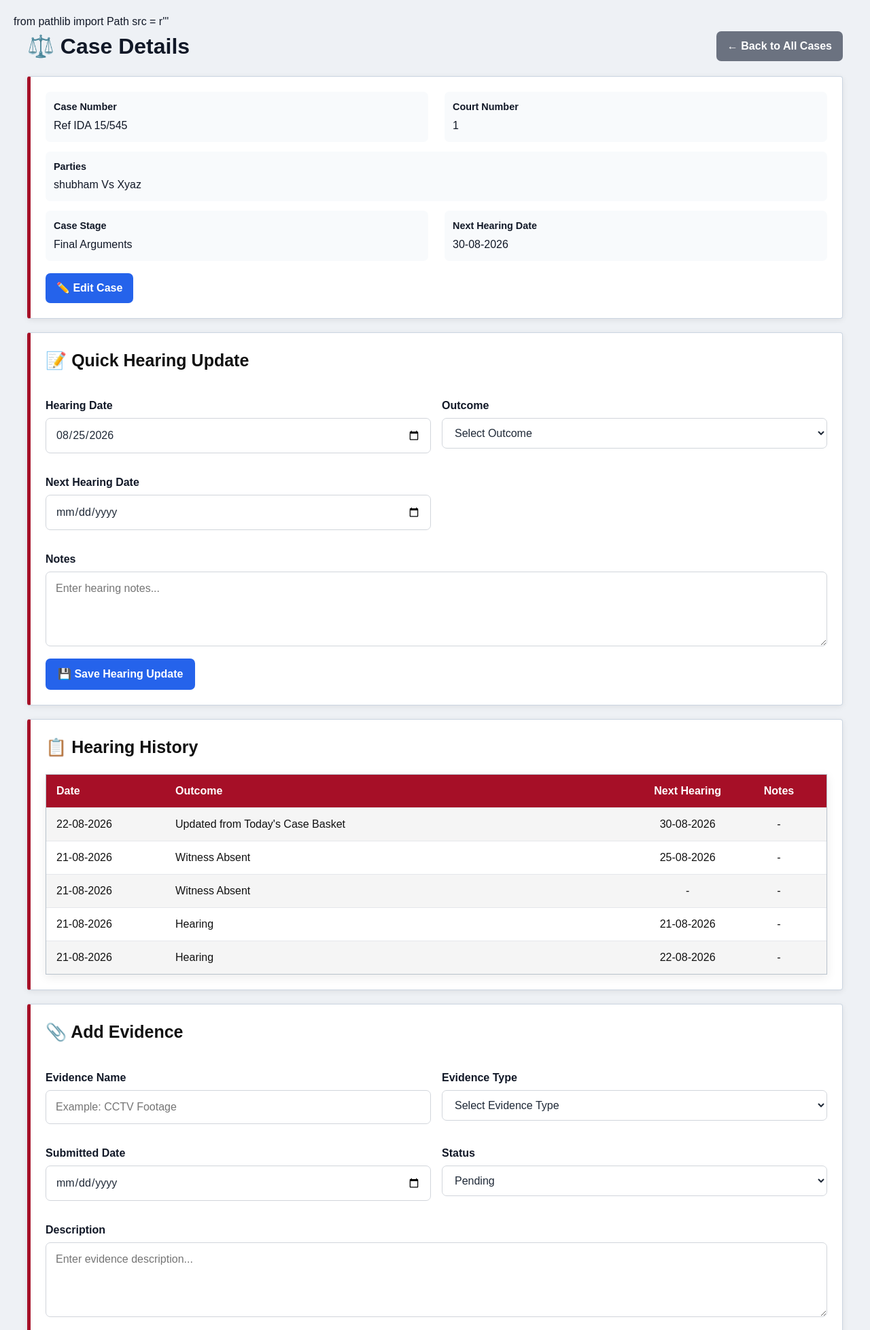
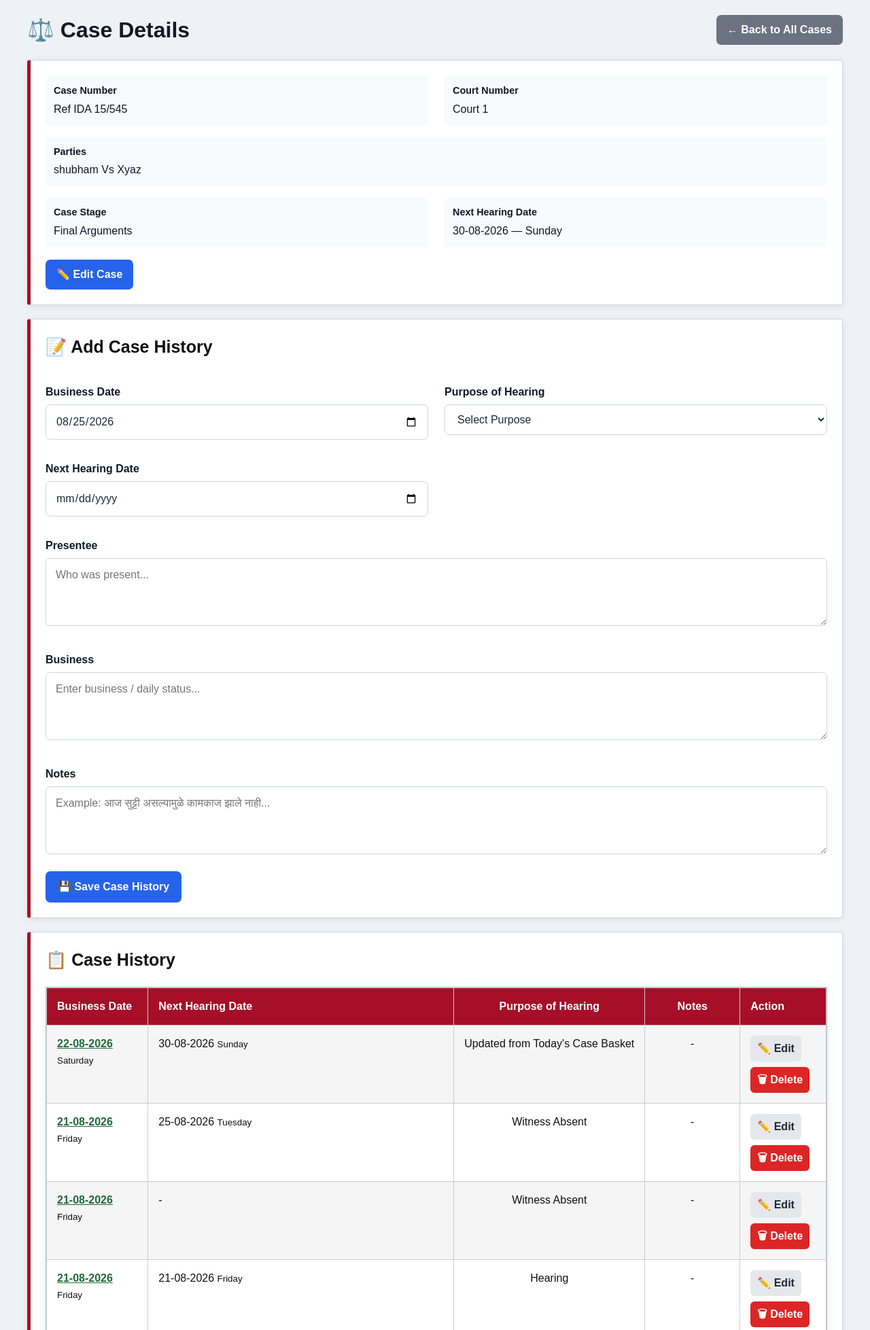
Before and after one commit to sonwaneshubham204-boop/court_tracker, a Flask app: page /case/1 in a window 1280 px wide. Shown: the top 1957 px of the page at 68% size. Run offline with Flask 3, Linux system fonts and the light colour scheme; a user stored in the database is signed in.

Commit message:
Add files via upload

```diff
--- a/templates/case_detail.html
+++ b/templates/case_detail.html
@@ -1,6 +1,4 @@
-from pathlib import Path
-
-src = r'''<!DOCTYPE html>
+<!DOCTYPE html>
 <html lang="en">
 <head>
 <meta charset="UTF-8">
@@ -9,43 +7,39 @@ src = r'''<!DOCTYPE html>
 <link rel="stylesheet" href="{{ url_for('static', filename='style.css') }}">
 
 <style>
-.case-detail-page { max-width: 1200px; margin: 0 auto; }
-.page-header { display:flex; justify-content:space-between; align-items:center; gap:15px; margin-bottom:20px; }
-.page-header h1 { margin:0; }
-.back-button, .edit-button { display:inline-flex; align-items:center; justify-content:center; min-height:42px; padding:10px 16px; border-radius:7px; text-decoration:none; font-weight:600; background:#6b7280; color:#fff; }
-.edit-button { background:#2563eb; }
-.section { background:#fff; border-radius:10px; padding:22px; margin-top:20px; box-shadow:0 4px 14px rgba(0,0,0,.08); }
-.section h2 { margin-top:0; }
-.info-grid { display:grid; grid-template-columns:repeat(2,minmax(0,1fr)); gap:14px 24px; }
-.info-item { padding:12px; background:#f8fafc; border-radius:7px; }
-.info-item.full { grid-column:1/-1; }
-.info-label { display:block; font-size:.9rem; font-weight:700; margin-bottom:4px; }
-form { max-width:none; margin:0; padding:0; box-shadow:none; background:transparent; }
-.form-grid { display:grid; grid-template-columns:repeat(2,minmax(0,1fr)); gap:16px; }
-.form-group.full { grid-column:1/-1; }
-label { display:block; margin-bottom:6px; font-weight:600; }
-input, select, textarea { width:100%; box-sizing:border-box; }
-textarea { min-height:110px; resize:vertical; }
-.form-actions { margin-top:18px; }
-.table-container { overflow-x:auto; width:100%; }
-table { min-width:700px; }
-.file-info { margin-top:5px; font-size:14px; color:#555; }
-.action-links { display:flex; flex-wrap:wrap; gap:8px; min-width:150px; }
-.action-links a, .delete-form button { display:inline-flex; align-items:center; justify-content:center; min-height:36px; padding:7px 10px; margin:0; border-radius:6px; text-decoration:none; font-weight:600; background:#e5e7eb; color:#1f2937; }
-.delete-form { display:inline; width:auto; margin:0; padding:0; background:transparent; box-shadow:none; }
-.delete-form button { background:#dc2626; color:#fff; }
-.empty-message { margin:0; color:#6b7280; }
-
-@media (max-width:700px) {
-  .page-header { flex-direction:column; align-items:stretch; }
-  .page-header a { width:100%; box-sizing:border-box; }
-  .section { padding:16px; }
-  .info-grid, .form-grid { grid-template-columns:1fr; }
-  .info-item.full, .form-group.full { grid-column:auto; }
-  .form-actions button { width:100%; }
-}
+.case-detail-page{max-width:1200px;margin:0 auto}
+.page-header{display:flex;justify-content:space-between;align-items:center;gap:15px;margin-bottom:20px}
+.page-header h1{margin:0}
+.back-button,.edit-button{display:inline-flex;align-items:center;justify-content:center;min-height:42px;padding:10px 16px;border-radius:7px;text-decoration:none;font-weight:600;background:#6b7280;color:#fff}
+.edit-button{background:#2563eb}
+.section{background:#fff;border-radius:10px;padding:22px;margin-top:20px;box-shadow:0 4px 14px rgba(0,0,0,.08)}
+.section h2{margin-top:0}
+.info-grid,.form-grid{display:grid;grid-template-columns:repeat(2,minmax(0,1fr));gap:16px 24px}
+.info-item{padding:12px;background:#f8fafc;border-radius:7px}
+.info-item.full,.form-group.full{grid-column:1/-1}
+.info-label{display:block;font-size:.9rem;font-weight:700;margin-bottom:4px}
+form{max-width:none;margin:0;padding:0;box-shadow:none;background:transparent}
+label{display:block;margin-bottom:6px;font-weight:600}
+input,select,textarea{width:100%;box-sizing:border-box}
+textarea{min-height:100px;resize:vertical}
+.form-actions{margin-top:18px}
+.table-container{overflow-x:auto;width:100%}
+table{width:100%;min-width:760px;border-collapse:collapse}
+th,td{border:1px solid #ccc;padding:10px;text-align:left;vertical-align:top}
+th{background:#b3122b;color:#fff}
+.file-info{margin-top:5px;font-size:14px;color:#555}
+.action-links{display:flex;flex-wrap:wrap;gap:8px}
+.action-links a,.delete-form button{display:inline-flex;align-items:center;justify-content:center;min-height:36px;padding:7px 10px;margin:0;border-radius:6px;text-decoration:none;font-weight:600;background:#e5e7eb;color:#1f2937}
+.delete-form{display:inline;width:auto;margin:0;padding:0;background:transparent;box-shadow:none}
+.delete-form button{background:#dc2626;color:#fff}
+.empty-message{margin:0;color:#6b7280}
+.business-date-link{color:#15803d;font-weight:700;text-decoration:underline}
+.history-note{white-space:pre-wrap;max-width:280px}
+.other-outcome{display:none;margin-top:8px}
+@media(max-width:700px){.page-header{flex-direction:column;align-items:stretch}.page-header a{width:100%;box-sizing:border-box}.section{padding:16px}.info-grid,.form-grid{grid-template-columns:1fr}.info-item.full,.form-group.full{grid-column:auto}.form-actions button{width:100%}}
 </style>
 </head>
+
 <body>
 <div class="container">
 <div class="case-detail-page">
@@ -58,44 +52,126 @@ table { min-width:700px; }
 <div class="section case-info">
     <div class="info-grid">
         <div class="info-item"><span class="info-label">Case Number</span>{{ case.case_no }}</div>
-    <div class="info-item"><span class="info-label">Court Number</span>{{ case.court_no }}</div>
+        <div class="info-item"><span class="info-label">Court Number</span>Court {{ case.court_no }}</div>
         <div class="info-item full"><span class="info-label">Parties</span>{{ case.parties }}</div>
-    <div class="info-item"><span class="info-label">Case Stage</span>{{ case.case_stage }}</div>
-    <div class="info-item"><span class="info-label">Next Hearing Date</span>{% if case.next_hearing_date %}{{ case.next_hearing_date.strftime("%d-%m-%Y") }}{% else %}Not Scheduled{% endif %}</div>
+        <div class="info-item"><span class="info-label">Case Stage</span>{% if case.case_stage == "Other" and case.case_stage_other %}{{ case.case_stage_other }}{% else %}{{ case.case_stage }}{% endif %}</div>
+        <div class="info-item"><span class="info-label">Next Hearing Date</span>{% if case.next_hearing_date %}{{ case.next_hearing_date.strftime("%d-%m-%Y") }} — {{ case.next_hearing_date.strftime("%A") }}{% else %}Not Scheduled{% endif %}</div>
     </div>
     <div class="form-actions"><a class="edit-button" href="/edit-case/{{ case.id }}">✏️ Edit Case</a></div>
 </div>
 
 <div class="section">
-<h2>📝 Quick Hearing Update</h2>
+<h2>📝 Add Case History</h2>
+
 <form action="/case/{{ case.id }}/update-hearing" method="POST">
 <div class="form-grid">
-<div class="form-group"><label>Hearing Date</label><input type="date" name="hearing_date" value="{{ today.strftime('%Y-%m-%d') }}"></div>
-<div class="form-group"><label>Outcome</label>
-<select name="outcome" required>
-<option value="">Select Outcome</option>
+
+<div class="form-group">
+    <label>Business Date</label>
+    <input type="date" name="hearing_date" value="{{ today.strftime('%Y-%m-%d') }}">
+</div>
+
+<div class="form-group">
+    <label>Purpose of Hearing</label>
+    <select name="outcome" id="outcome" required>
+        <option value="">Select Purpose</option>
+        <option value="Notice">Notice</option>
         <option value="Hearing">Hearing</option>
         <option value="Evidence Submitted">Evidence Submitted</option>
         <option value="Arguments">Arguments</option>
         <option value="Order Passed">Order Passed</option>
         <option value="Adjourned">Adjourned</option>
-</select></div>
-<div class="form-group"><label>Next Hearing Date</label><input type="date" name="next_hearing_date"></div>
-<div class="form-group full"><label>Notes</label><textarea name="notes" placeholder="Enter hearing notes..."></textarea></div>
+        <option value="Other">Other</option>
+    </select>
+
+    <div id="otherOutcomeBox" class="other-outcome">
+        <label>Other Purpose</label>
+        <input type="text" name="other_outcome" id="otherOutcome" placeholder="Write the purpose...">
     </div>
-<div class="form-actions"><button type="submit">💾 Save Hearing Update</button></div>
+</div>
+
+<div class="form-group">
+    <label>Next Hearing Date</label>
+    <input type="date" name="next_hearing_date">
+</div>
+
+<div class="form-group full">
+    <label>Presentee</label>
+    <textarea name="presentee" placeholder="Who was present..."></textarea>
+</div>
+
+<div class="form-group full">
+    <label>Business</label>
+    <textarea name="business" placeholder="Enter business / daily status..."></textarea>
+</div>
+
+<div class="form-group full">
+    <label>Notes</label>
+    <textarea name="notes" placeholder="Example: आज सुट्टी असल्यामुळे कामकाज झाले नाही..."></textarea>
+</div>
+
+</div>
+
+<div class="form-actions">
+    <button type="submit">💾 Save Case History</button>
+</div>
 </form>
 </div>
 
 <div class="section">
-<h2>📋 Hearing History</h2>
+<h2>📋 Case History</h2>
+
 {% if hearings %}
-<div class="table-container"><table><tr><th>Date</th><th>Outcome</th><th>Next Hearing</th><th>Notes</th></tr>
+<div class="table-container">
+<table>
+<tr>
+    <th>Business Date</th>
+    <th>Next Hearing Date</th>
+    <th>Purpose of Hearing</th>
+    <th>Notes</th>
+    <th>Action</th>
+</tr>
+
 {% for hearing in hearings %}
-<tr><td>{{ hearing.hearing_date.strftime("%d-%m-%Y") }}</td><td>{{ hearing.outcome }}</td><td>{% if hearing.next_hearing_date %}{{ hearing.next_hearing_date.strftime("%d-%m-%Y") }}{% else %}-{% endif %}</td><td>{{ hearing.notes or "-" }}</td></tr>
+<tr>
+    <td>
+        <a href="{{ url_for('view_business', case_id=case.id, hearing_id=hearing.id) }}" class="business-date-link">
+            {{ hearing.hearing_date.strftime("%d-%m-%Y") }}
+        </a>
+        <small class="weekday">{{ hearing.hearing_date.strftime("%A") }}</small>
+    </td>
+
+    <td>
+        {% if hearing.next_hearing_date %}
+            {{ hearing.next_hearing_date.strftime("%d-%m-%Y") }}
+            <small class="weekday">{{ hearing.next_hearing_date.strftime("%A") }}</small>
+        {% else %}
+            -
+        {% endif %}
+    </td>
+
+    <td>{{ hearing.outcome }}</td>
+    <td class="history-note">{{ hearing.notes or "-" }}</td>
+    <td>
+        <div class="action-links">
+            <a href="{{ url_for('edit_hearing', case_id=case.id, hearing_id=hearing.id) }}">✏️ Edit</a>
+            <form class="delete-form"
+                  action="{{ url_for('delete_hearing', case_id=case.id, hearing_id=hearing.id) }}"
+                  method="POST">
+                <button type="submit"
+                        onclick="return confirm('Are you sure you want to delete this case history?')">
+                    🗑 Delete
+                </button>
+            </form>
+        </div>
+    </td>
+</tr>
 {% endfor %}
-</table></div>
-{% else %}<p class="empty-message">No hearing history available.</p>{% endif %}
+</table>
+</div>
+{% else %}
+<p class="empty-message">No case history available.</p>
+{% endif %}
 </div>
 
 <div class="section">
@@ -105,12 +181,15 @@ table { min-width:700px; }
 <div class="form-group"><label>Evidence Name</label><input type="text" name="evidence_name" placeholder="Example: CCTV Footage" required></div>
 <div class="form-group"><label>Evidence Type</label>
 <select name="evidence_type" required>
-<option value="">Select Evidence Type</option><option value="Document">Document</option><option value="Image">Image</option><option value="Photograph">Photograph</option><option value="Digital Evidence">Digital Evidence</option><option value="Other">Other</option>
+<option value="">Select Evidence Type</option>
+<option value="Document">Document</option>
+<option value="Image">Image</option>
+<option value="Photograph">Photograph</option>
+<option value="Digital Evidence">Digital Evidence</option>
+<option value="Other">Other</option>
 </select></div>
 <div class="form-group"><label>Submitted Date</label><input type="date" name="submitted_date"></div>
-<div class="form-group"><label>Status</label>
-<select name="status" required><option value="Pending">Pending</option><option value="Submitted">Submitted</option><option value="Accepted">Accepted</option><option value="Rejected">Rejected</option></select>
-</div>
+<div class="form-group"><label>Status</label><select name="status" required><option value="Pending">Pending</option><option value="Submitted">Submitted</option><option value="Accepted">Accepted</option><option value="Rejected">Rejected</option></select></div>
 <div class="form-group full"><label>Description</label><textarea name="description" placeholder="Enter evidence description..."></textarea></div>
 <div class="form-group full"><label>Attach Evidence File</label><input type="file" name="evidence_file" accept=".pdf,.png,.jpg,.jpeg,.doc,.docx"><div class="file-info">Allowed files: PDF, PNG, JPG, JPEG, DOC, DOCX</div></div>
 </div>
@@ -135,12 +214,29 @@ table { min-width:700px; }
 </tr>
 {% endfor %}
 </table></div>
-{% else %}<p class="empty-message">No evidence added yet.</p>{% endif %}
+{% else %}
+<p class="empty-message">No evidence added yet.</p>
+{% endif %}
 </div>
 
-</div></div>
+</div>
+</div>
+
+<script>
+const outcome = document.getElementById('outcome');
+const otherBox = document.getElementById('otherOutcomeBox');
+const otherInput = document.getElementById('otherOutcome');
+
+function toggleOther() {
+    const isOther = outcome.value === 'Other';
+    otherBox.style.display = isOther ? 'block' : 'none';
+    otherInput.required = isOther;
+    if (!isOther) otherInput.value = '';
+}
+
+outcome.addEventListener('change', toggleOther);
+toggleOther();
+</script>
+
 </body>
-</html>'''
-out=Path("/mnt/data/case_detail.html")
-out.write_text(src,encoding="utf-8")
-print(out)
+</html>
```
Lines whose indentation alone changed are shown as unchanged.
